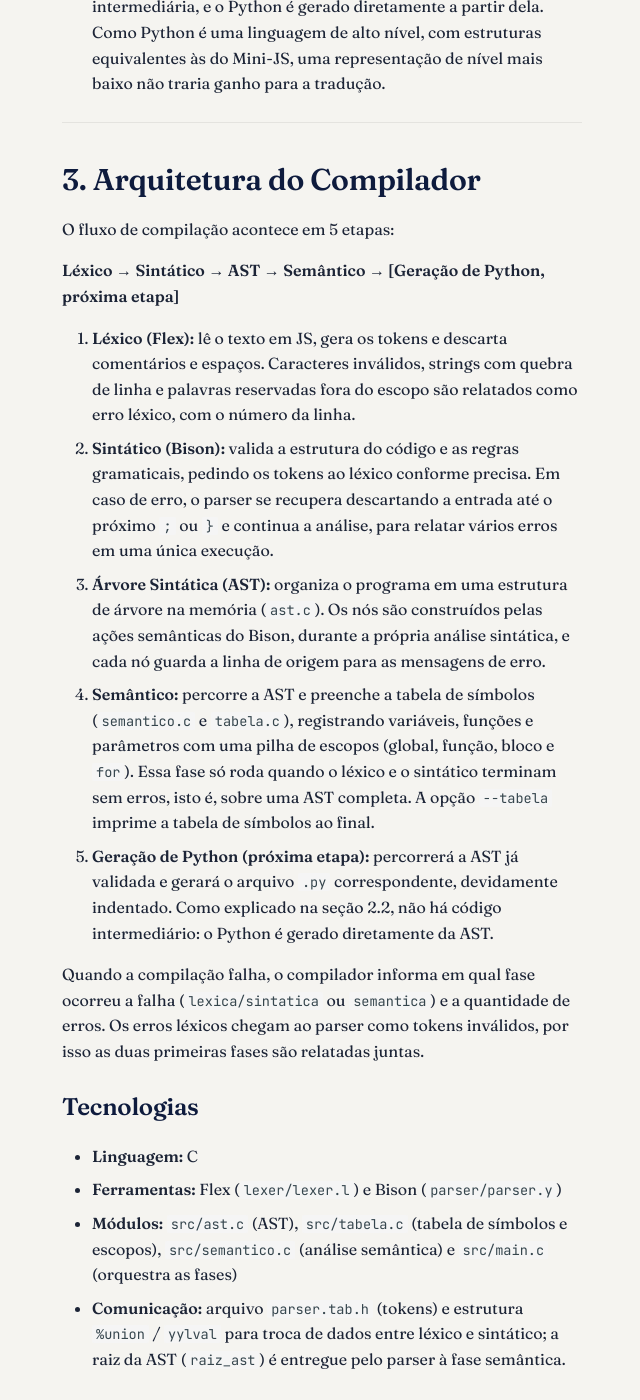
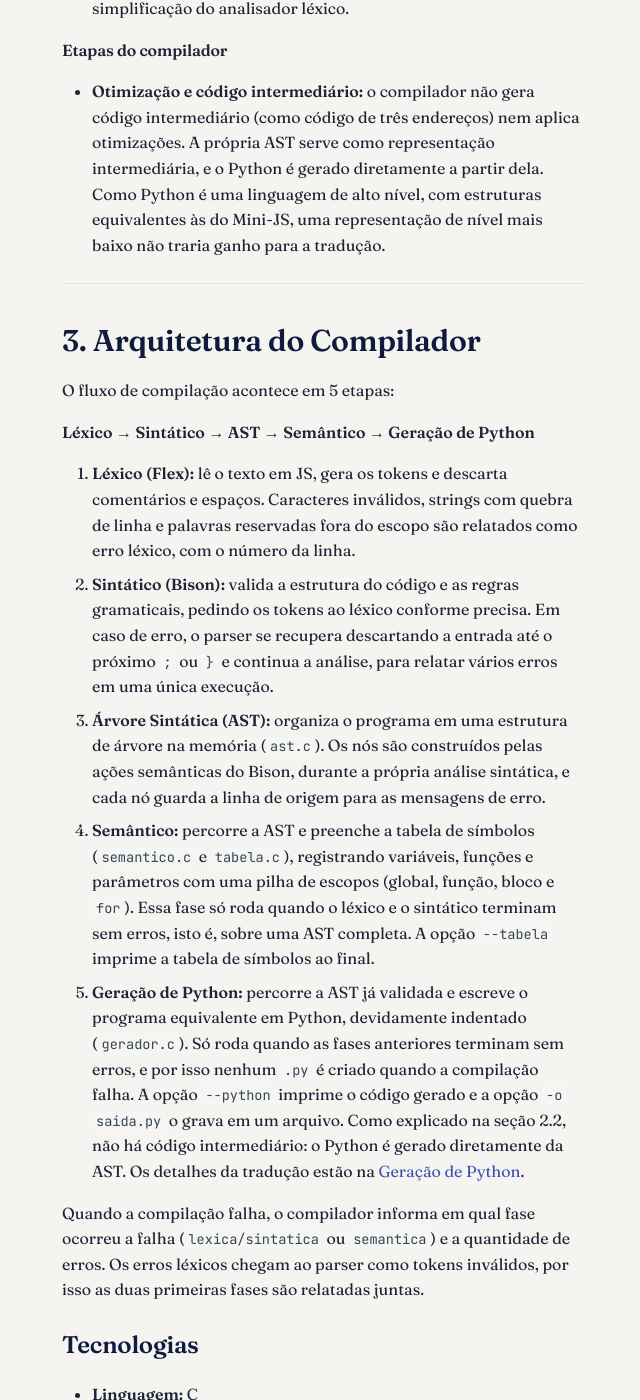
Before and after one commit to felipemso/G16-Compiladores, an MkDocs documentation site: the page built from docs/tech-docs/escopo-e-arq.md, in a window 1280 px wide and 1400 px high, scrolled down 4359 px. Shown: the whole window, without its empty margins (318-958 px from the left). Built offline with MkDocs 1.6.1 and Material for MkDocs 9.7.7, drawn with Linux system fonts in a browser that asks for light colours; some of the changed text lies outside the part shown.

Commit message:
docs(arquitetura): atualiza fase de geracao

```diff
--- a/docs/tech-docs/escopo-e-arq.md
+++ b/docs/tech-docs/escopo-e-arq.md
@@ -27,7 +27,7 @@ O compilador traduz apenas comandos de JavaScript que possuem equivalente direto
   * Números (inteiros e decimais).
   * Textos (strings com aspas simples ou duplas, em uma única linha).
   * Booleanos (`true` e `false`).
-* **Saída:** comando `console.log(...)` com zero ou mais argumentos separados por vírgula (traduzido diretamente para `print(...)`).
+* **Saída:** comando `console.log(...)` com zero ou mais argumentos separados por vírgula (traduzido para `_js_print(...)`, uma função auxiliar que imprime os valores como o JavaScript; veja a [Geração de Python](geracao.md#34-funcao-auxiliar-do-consolelog)).
 * **Comentários:** de linha (`// ...`) e de bloco (`/* ... */`), descartados pelo analisador léxico.
 
 ### 2.2 O que NÃO Faz Parte do Projeto
@@ -49,6 +49,7 @@ O critério de corte é a tradução direta: quando um recurso se comporta de fo
 * **`var` tratado como `let`:** `var` é aceito, mas segue as mesmas regras de `let`. O `var` original do JS tem escopo de função e sofre *hoisting* (pode ser usado antes da linha da declaração, valendo `undefined`); Python não tem nada equivalente.
 * **Declaração direto no corpo de `if`/`else`/`while`/`for`:** uma declaração não pode ser o corpo inteiro de uma estrutura de controle, como em `if (c) let x = 1;`; ela precisa estar dentro de um bloco com `{ }`. O próprio JS proíbe isso para `let` e `const` (é erro de sintaxe), e, como `var` é tratado como `let`, a regra vale para os três.
 * **Número de argumentos diferente do número de parâmetros:** `soma(1)` ou `soma(1, 2, 3)` para `function soma(a, b)` são rejeitados. Em JS, argumentos faltantes viram `undefined` e os excedentes são ignorados; em Python, os dois casos geram `TypeError`.
+* **Nomes reservados do Python:** variáveis, funções e parâmetros não podem usar nomes válidos em JS que quebrariam o Python gerado, como `None`, `True`, `def`, `pass`, `lambda` e `print`, nem os nomes usados pelas funções auxiliares (`_js_print`, `_js_str`, `str`, `int` etc.). A lista completa está na [Geração de Python](geracao.md#37-nomes-reservados-do-python).
 * **Chamada de função antes da declaração:** a função deve ser declarada antes de ser chamada (recursão é permitida, pois a função já existe dentro do próprio corpo). Em JS, declarações de função sofrem *hoisting* e podem ser chamadas antes da linha onde aparecem; em Python, o `def` só passa a existir quando é executado, e a chamada antecipada gera `NameError`.
 
 #### Tipos e operações
@@ -71,18 +72,18 @@ O critério de corte é a tradução direta: quando um recurso se comporta de fo
 
 O fluxo de compilação acontece em 5 etapas:
 
-**Léxico → Sintático → AST → Semântico → [Geração de Python, próxima etapa]**
+**Léxico → Sintático → AST → Semântico → Geração de Python**
 
 1. **Léxico (Flex):** lê o texto em JS, gera os tokens e descarta comentários e espaços. Caracteres inválidos, strings com quebra de linha e palavras reservadas fora do escopo são relatados como erro léxico, com o número da linha.
 2. **Sintático (Bison):** valida a estrutura do código e as regras gramaticais, pedindo os tokens ao léxico conforme precisa. Em caso de erro, o parser se recupera descartando a entrada até o próximo `;` ou `}` e continua a análise, para relatar vários erros em uma única execução.
 3. **Árvore Sintática (AST):** organiza o programa em uma estrutura de árvore na memória (`ast.c`). Os nós são construídos pelas ações semânticas do Bison, durante a própria análise sintática, e cada nó guarda a linha de origem para as mensagens de erro.
 4. **Semântico:** percorre a AST e preenche a tabela de símbolos (`semantico.c` e `tabela.c`), registrando variáveis, funções e parâmetros com uma pilha de escopos (global, função, bloco e `for`). Essa fase só roda quando o léxico e o sintático terminam sem erros, isto é, sobre uma AST completa. A opção `--tabela` imprime a tabela de símbolos ao final.
-5. **Geração de Python (próxima etapa):** percorrerá a AST já validada e gerará o arquivo `.py` correspondente, devidamente indentado. Como explicado na seção 2.2, não há código intermediário: o Python é gerado diretamente da AST.
+5. **Geração de Python:** percorre a AST já validada e escreve o programa equivalente em Python, devidamente indentado (`gerador.c`). Só roda quando as fases anteriores terminam sem erros, e por isso nenhum `.py` é criado quando a compilação falha. A opção `--python` imprime o código gerado e a opção `-o saida.py` o grava em um arquivo. Como explicado na seção 2.2, não há código intermediário: o Python é gerado diretamente da AST. Os detalhes da tradução estão na [Geração de Python](geracao.md).
 
 Quando a compilação falha, o compilador informa em qual fase ocorreu a falha (`lexica/sintatica` ou `semantica`) e a quantidade de erros. Os erros léxicos chegam ao parser como tokens inválidos, por isso as duas primeiras fases são relatadas juntas.
 
 ### Tecnologias
 * **Linguagem:** C
 * **Ferramentas:** Flex (`lexer/lexer.l`) e Bison (`parser/parser.y`)
-* **Módulos:** `src/ast.c` (AST), `src/tabela.c` (tabela de símbolos e escopos), `src/semantico.c` (análise semântica) e `src/main.c` (orquestra as fases)
+* **Módulos:** `src/ast.c` (AST), `src/tabela.c` (tabela de símbolos e escopos), `src/semantico.c` (análise semântica), `src/gerador.c` (geração de Python) e `src/main.c` (orquestra as fases)
 * **Comunicação:** arquivo `parser.tab.h` (tokens) e estrutura `%union` / `yylval` para troca de dados entre léxico e sintático; a raiz da AST (`raiz_ast`) é entregue pelo parser à fase semântica.
```
Also changed, not shown: docs/sobre.md (+1 -1 lines).
